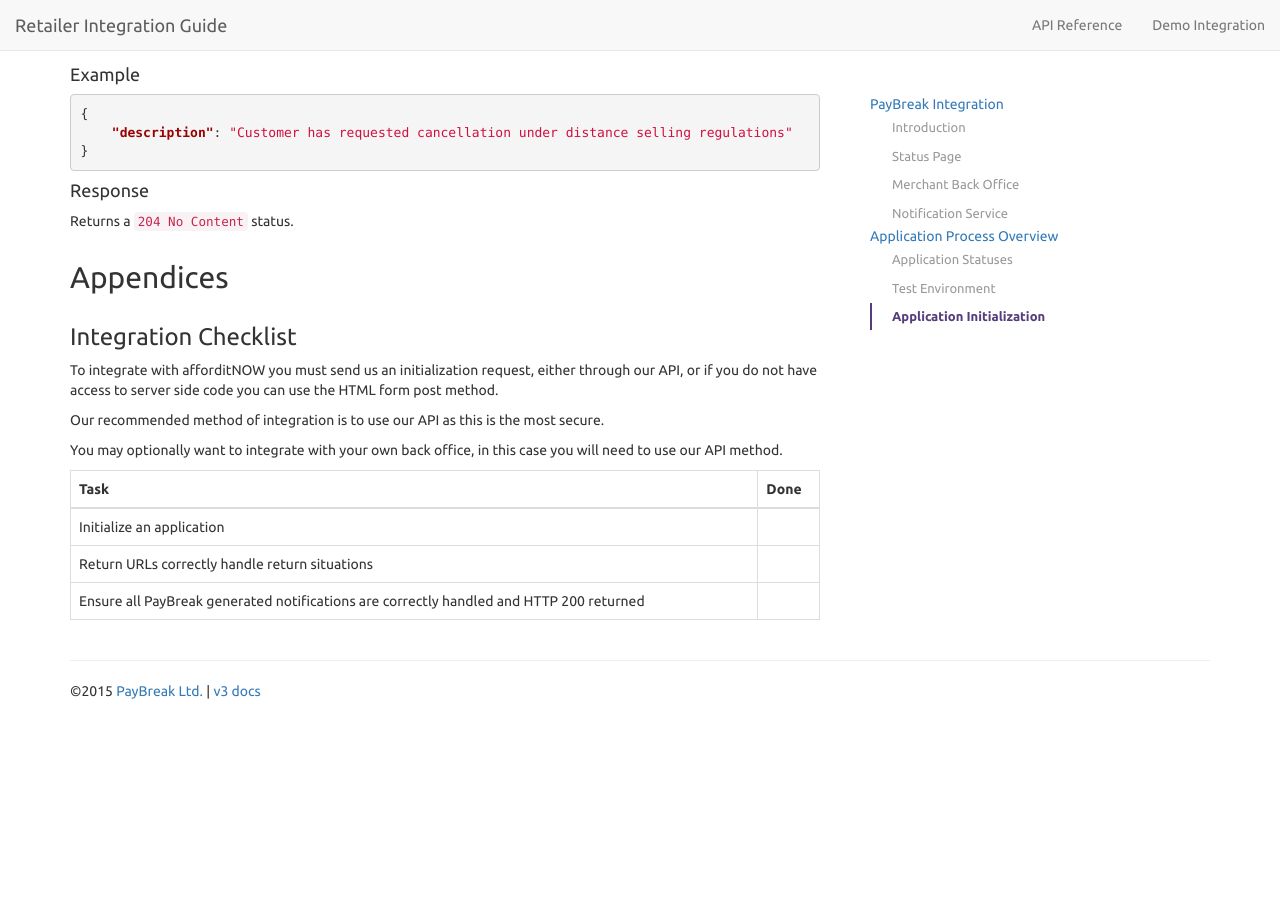
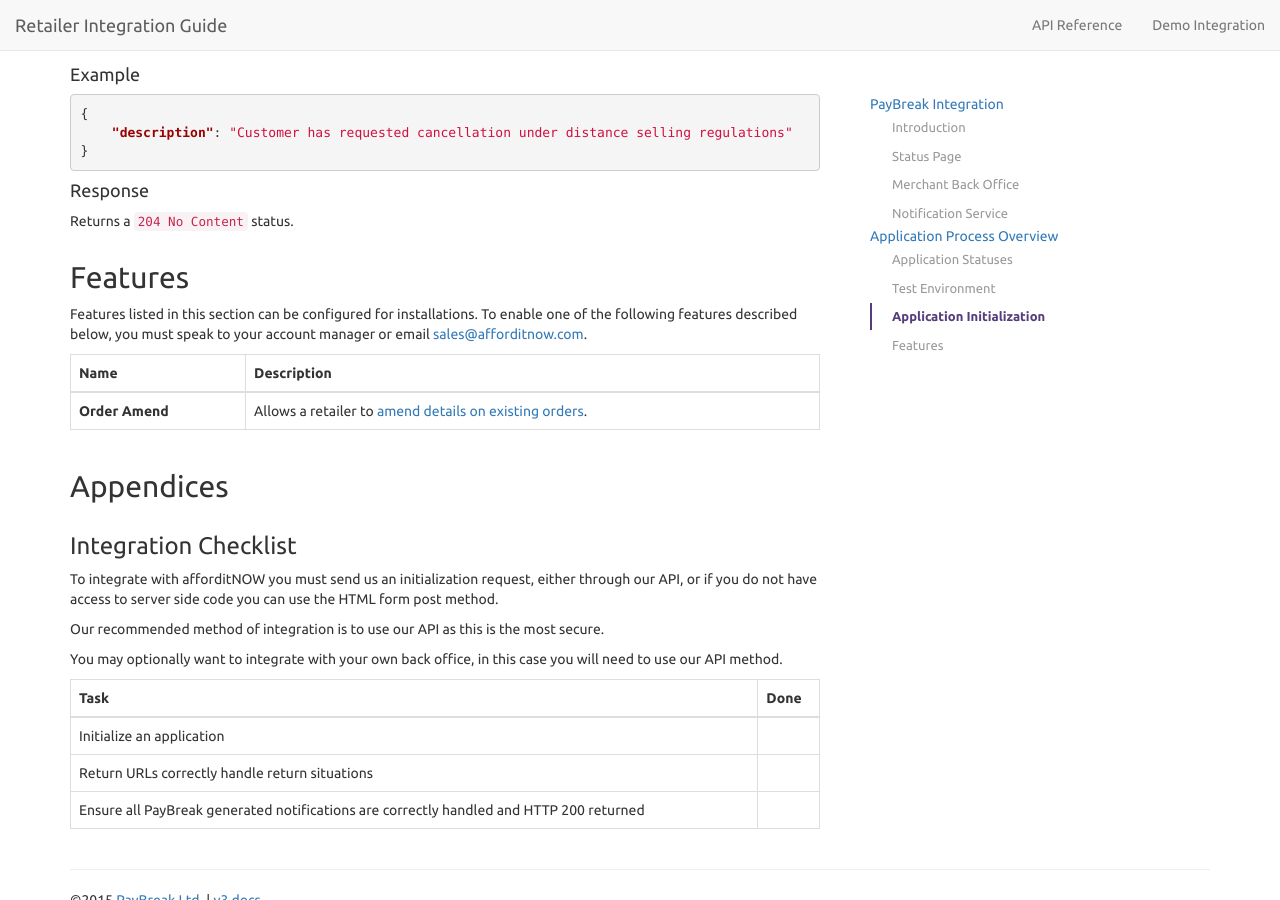
Before and after one commit to PayBreak/retailer-integration-guide, a Jekyll site: the page built from index.md, in a window 1280 px wide and 900 px high, scrolled down 9230 px. Built offline with Jekyll 4.4.1, drawn with Linux system fonts in a browser that asks for light colours; nearby versions of some CDN libraries; Markdown is read by kramdown in place of the engine named in the settings; our own code applies the rules of GitHub Pages for plain Markdown files; before the commit the page ends 9945 px from its top, so only the background shows below that.

Commit message:
Add features section

```diff
--- a/_includes/toc.html
+++ b/_includes/toc.html
@@ -9,9 +9,10 @@
 
 <a href="#application-process-overview">Application Process Overview</a>
 <ul class="nav nav-stacked">
-    <li><a href="#application-statuses">Application Statuses</a>
-    <li><a href="#test-environment">Test Environment</a>
-    <li><a href="#application-initialization">Application Initialization</a>
+    <li><a href="#application-statuses">Application Statuses</a></li>
+    <li><a href="#test-environment">Test Environment</a></li>
+    <li><a href="#application-initialization">Application Initialization</a></li>
+    <li><a href="#features">Features</a></li>
 </ul>
 
 {% comment %}
--- /dev/null
+++ b/_includes/v4/features.md
@@ -0,0 +1,9 @@
+## Features
+
+Features listed in this section can be configured for installations. To enable
+one of the following features described below, you must speak to your account manager
+or email [sales@afforditnow.com](mailto:sales@afforditnow.com).
+
+| Name | Description |
+| :--- | :---   |
+| **Order Amend** | Allows a retailer to [amend details on existing orders]({{ site.baseurl }}/api/#amend-an-order).
--- a/index.md
+++ b/index.md
@@ -329,6 +329,8 @@ Back Office. Optionally, you can automate with a request to our API:
 Client-side JavaScript or API
 {% endcomment %}
 
+{% include v4/features.md %}
+
 ## Appendices
 
 ### Integration Checklist
```
